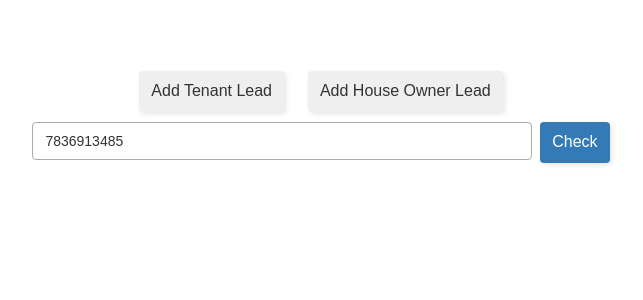
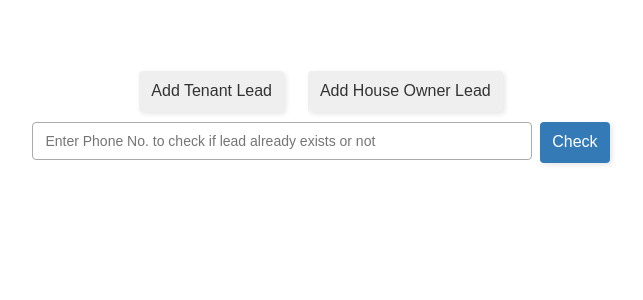
Before and after one commit to Halanx/Halanx-Leads-Management-Tool, a Django app: template lead_managers/templates/new_lead_form.html in a window 1280 px wide. Shown: the part 51-351 px from the top of the page, without its empty margins (334-977 px from the left). Run offline with Django 3.2, Linux system fonts and the light colour scheme; the template is opened without the code that fills it, so the values that code supplies are empty; some libraries are stand-ins or nearby versions.

Commit message:
minor fix

```diff
--- a/lead_managers/templates/new_lead_form.html
+++ b/lead_managers/templates/new_lead_form.html
@@ -29,7 +29,7 @@ Add New Lead
         <div class="row" id="check_lead">
             <div class="col text-center">
                 <form method="post" id="check_lead_form" action="{% url 'lead_exists_view' %}">
-                    <input type="text" name="phone_no" value="7836913485"
+                    <input type="text" name="phone_no"
                            placeholder="Enter Phone No. to check if lead already exists or not">
 
                     <button type="submit" class="btn btn-primary">Check</button>
```
